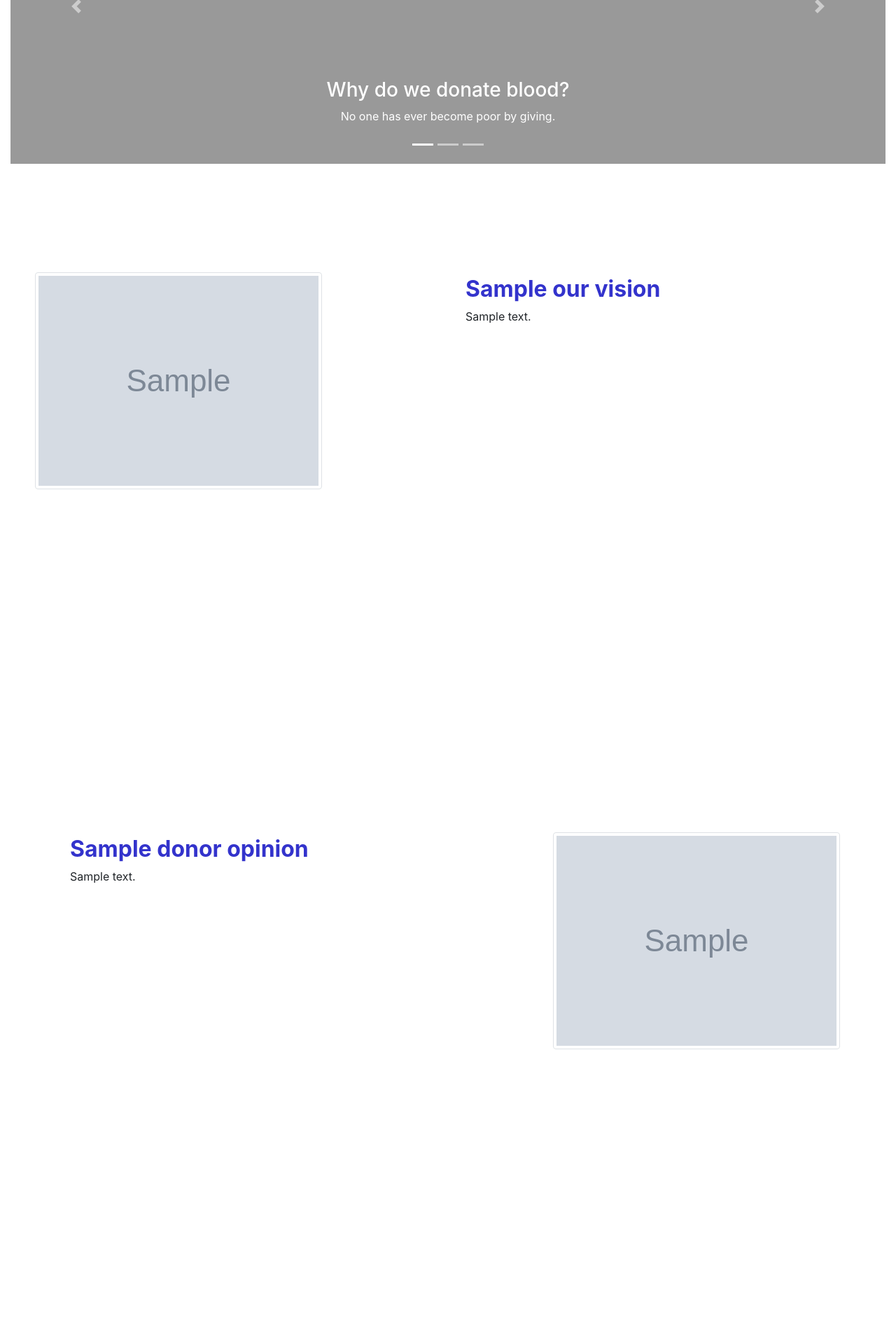
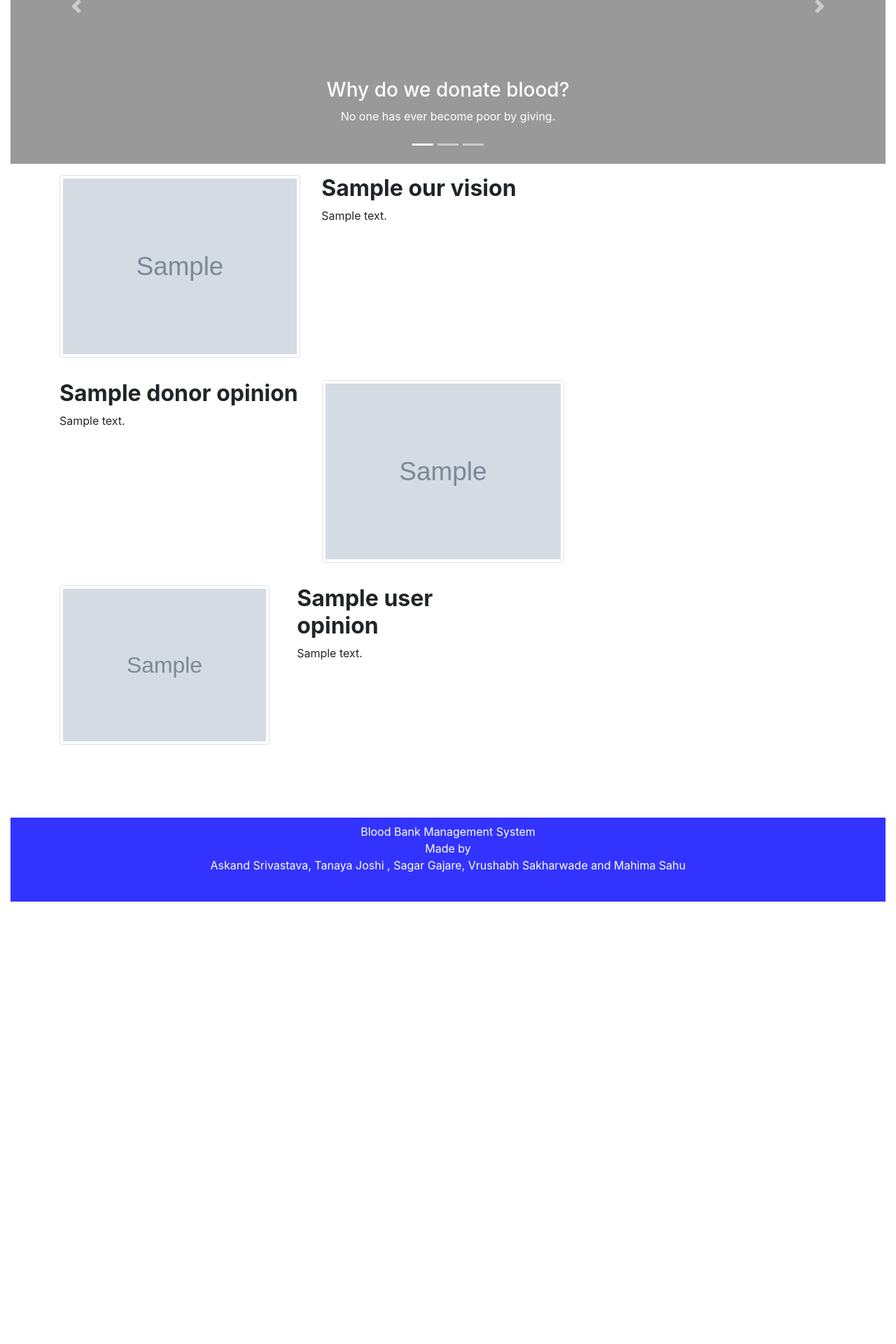
Before and after one commit to Asrivast1/Blood_Bank_Management_System_in_Django, a Django app: template template/home.html in a window 1280 px wide. Shown: the part 380-2300 px from the top of the page at 70% size. After the commit the page ends 1668 px from the top, so only its background shows below. Run offline with Django 3.2, Linux system fonts and the light colour scheme; the template is opened without the code that fills it: most values are stand-ins (such as "Sample title", 1, 10 or a date in 2020); grey boxes marked "Sample" are stand-in pictures; some libraries are stand-ins or nearby versions.

Commit message:
frontend fixes

```diff
--- a/requerment.txt
+++ b/requerment.txt
@@ -3,7 +3,3 @@ django-filter==2.3.0
 django-mapbox-location-field==1.5.0
 djangorestframework==3.11.0
 Markdown==3.2.2
-Pillow==6.2.1
-psycopg2-binary==2.8.5
-pytz==2019.3
-sqlparse==0.3.1
--- a/static/css/style.css
+++ b/static/css/style.css
@@ -95,7 +95,8 @@
 .post2, .post3 {
   width: auto;
   height: 600px;
-  margin-top: 300px;
+  /* height:fit-content; */
+  /* margin-top: 300px; */
 }
 
 .post_dec2 {
--- a/template/about_us.html
+++ b/template/about_us.html
@@ -7,8 +7,8 @@
 <!-- page image -->
 <header id="page-header">
     <div class="col-md-6 m-auto text-center text-light">
-        <h1>About Us</h1>
-        <p class="lead">Excuses never save a life, Blood donation does.</p>
+        <h1 class="text-primary">About Us</h1>
+        <p class="lead text-secondary">Excuses never save a life, Blood donation does.</p>
     </div>
 </header>
 
--- a/template/base.html
+++ b/template/base.html
@@ -74,7 +74,7 @@
     <p class="text-center text-white p-2">
       Blood Bank Management System
                 <br> Made by
-                <br> Askand Srivastava, Tanaya Joshi and Kanchan More
+                <br> Askand Srivastava, Tanaya Joshi , Sagar Gajare, Vrushabh Sakharwade and Mahima Sahu
                 <br>
    </p>
 
--- a/template/contact_us.html
+++ b/template/contact_us.html
@@ -8,8 +8,8 @@
     <!-- page image -->
     <header id="page-header">
         <div class="col-md-6 m-auto text-center text-light">
-            <h1>Contact Us</h1>
-            <p class="lead">There is a hope of life to someone in your blood donation.
+            <h1 class="text-primary">Contact Us</h1>
+            <p class="lead text-secondary">There is a hope of life to someone in your blood donation.
             <br>"Opportunities knock the door sometimes, so don’t let it go and donate blood."</p>
         </div>
     </header>
--- a/template/home.html
+++ b/template/home.html
@@ -1,48 +1,73 @@
-{% extends 'home_base.html' %}
-
-
-{% block content %}
-
+{% extends 'home_base.html' %} {% block content %}
 
 <!--1st post -->
-<div class="post clearfix">
-    <!-- post for image -->
-    <div class="postimg float-left">
-        <img src="{{ our_vision.body_img.url }}" class="img-thumbnail" alt="Post 1st image">
+<div class="row container mx-auto">
+  <div class="row my-3">
+    <div class="col">
+      <div class="row">
+        <div class="col col-6">
+          <img
+            src="{{ our_vision.body_img.url }}"
+            class="img-thumbnail"
+            alt="Post 1st image"
+          />
         </div>
-
-    <!-- post for blog -->
-    <div class="post_dec float-right">
+        <div class="col col-6">
+          <div class="">
             <h2 class="font-weight-bold">{{ our_vision.title }}</h2>
             <p class="text-break">{{ our_vision.body_text }}</p>
           </div>
         </div>
-
-<!-- 2nd post -->
-<div class="post2 clearfix">
-    <!-- pors for image -->
-    <div class="postimg2 float-right">
-        <img src="{{ donor_opinion.body_img.url }}" class="img-thumbnail" alt="Post 1st image">
       </div>
-    <!-- post for blog -->
-    <div class="post_dec2 float-left">
+    </div>
+    <!-- post for image -->
+  </div>
+  <div class="row my-3">
+    <div class="col">
+      <div class="row">
+        <div class="col col-6">
+          <div class="">
             <h2 class="font-weight-bold">{{ donor_opinion.title }}</h2>
             <p class="text-break text-justify">{{ donor_opinion.body_text }}</p>
           </div>
         </div>
+        <div class="col col-6 text-right">
+          <img
+            src="{{ donor_opinion.body_img.url }}"
+            class="img-thumbnail"
+            alt="Post 1st image"
+            width="350"
+            height="350"
+          />
+        </div>
+      </div>
+    </div>
 
-<!-- 3dr post -->
-<div class="post3 clearfix">
-    <!-- post for image -->
-    <div class="postimg3 float-left">
-        <img src="{{ user_opinion.body_img.url }}" class="img-thumbnail" alt="Post 1st image">
+    <!-- post for blog -->
   </div>
-    <!-- post for blog -->
-    <div class="post_dec3 float-right">
+  <div class="row my-3">
+    <div class="col">
+      <div class="row">
+        <div class="col col-6">
+          <img
+            src="{{ user_opinion.body_img.url }}"
+            class="img-thumbnail"
+            alt="Post 1st image"
+            height="300"
+            width="300"
+          />
+        </div>
+        <div class="col col-6">
+          <div class="">
             <h2 class="font-weight-bold">{{ user_opinion.title }}</h2>
             <p class="text-justify">{{ user_opinion.body_text }}</p>
           </div>
         </div>
+      </div>
+    </div>
 
+    <!-- post for blog -->
+  </div>
+</div>
 
 {% endblock %}
--- a/template/home_base.html
+++ b/template/home_base.html
@@ -119,7 +119,7 @@
             <p class="text-center text-white p-2">
                 Blood Bank Management System
                 <br> Made by
-                <br> Askand Srivastava, Tanaya Joshi and Kanchan More
+               <br> Askand Srivastava, Tanaya Joshi , Sagar Gajare, Vrushabh Sakharwade and Mahima Sahu
                 <br>
 
             </p>
```
Also changed, not shown: db.sqlite3. Lines whose indentation alone changed are shown as unchanged.
